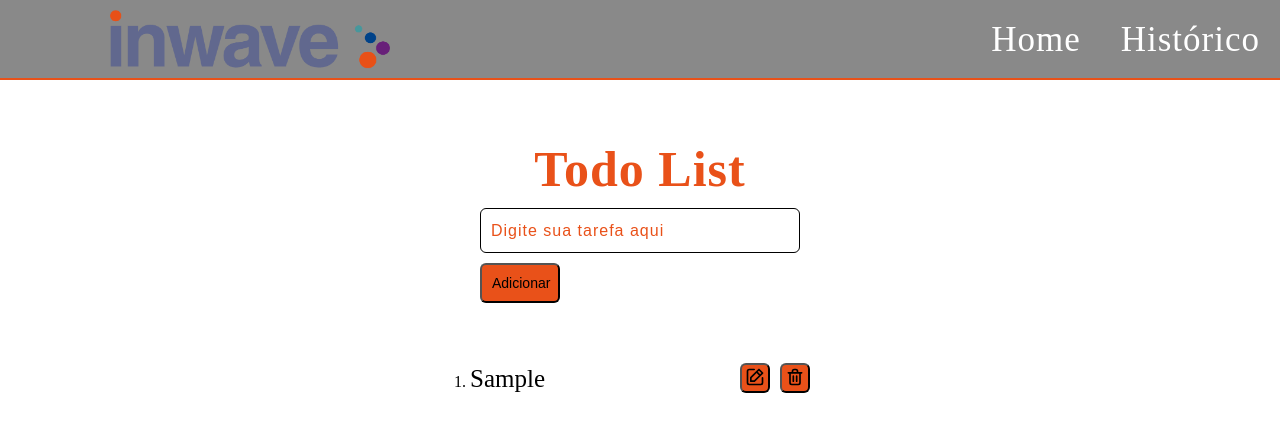
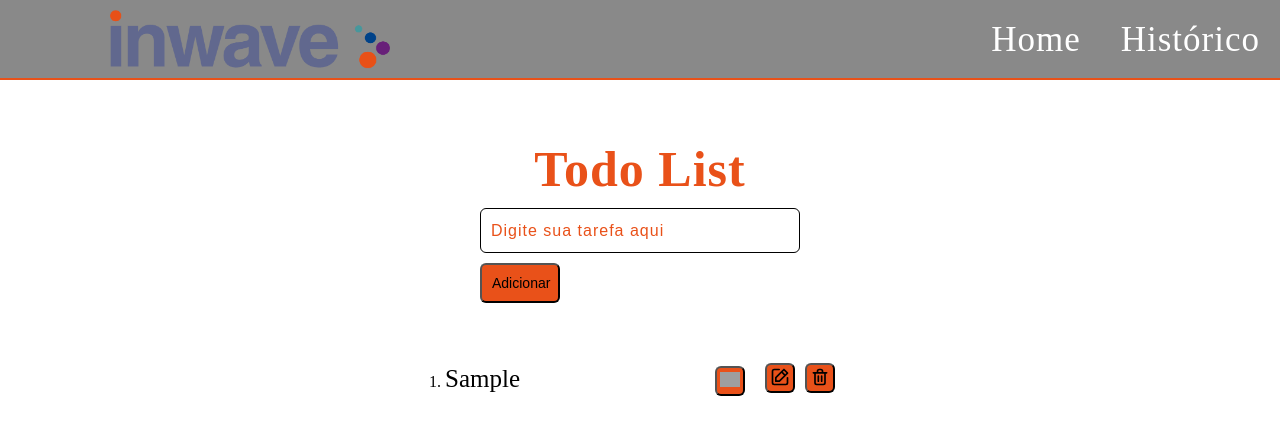
Before and after one commit to JoaoKeuwe/Project-todoList, a Vue app: page / in a window 1280 px wide. Both pictures are taken after typing "Sample" into the empty fields and a click on the input "Adicionar". Shown: the top 434 px of the page. Built offline with nearby package versions, Linux system fonts and the light colour scheme; grey boxes are pictures that could not be loaded.

Commit message:
feat: :fire: adicionando a lógica para o botão de tarefa finalizada

```diff
--- a/src/components/InputButton.vue
+++ b/src/components/InputButton.vue
@@ -22,15 +22,22 @@
     <!-- renderizando as listas com as tarefas juntamente com os botões de editar e de deletar -->
     <ol class="tasks">
       <li v-for="(todo, index) in tasks" :key="index">
-        <div class="tasks-li">
+        <div class="tasks-li" :class = "{buttonChecked: lineCheck }">
           {{ todo }}
         </div>
+        <button @click="lineCheck= !lineCheck" class="buttonCheck ">
+          <img src="../img/check.svg" alt="" style="width: 20px" />
+        </button>
+
         <button @click="editTask(index, todo)" class="buttonEdit">
           <img src="../img/edit.svg" alt="" style="width: 20px" />
         </button>
+
+
         <button @click="removeTask(index)" class="buttonDelete">
           <img src="../img/trash-alt.svg" alt="" style="width: 20px" />
         </button>
+
       </li>
     </ol>
   </main>
@@ -51,6 +58,7 @@ export default {
       editingTask: false,
       todo: "",
       tasks: [],
+      lineCheck: false,
       selectedTodo: null,
       selectedIndex: null,
     };
@@ -90,6 +98,7 @@ export default {
     removeTask(index) {
       this.tasks.splice(index, 1);
     },
+
   },
 };
 </script>
@@ -134,6 +143,21 @@ h1 {
   width: 80px;
   padding: 10px;
   background-color: #e95119;
+}
+
+.buttonChecked {
+  text-decoration: line-through;
+  opacity: calc(0.5);
+}
+
+.buttonCheck {
+  background-color: green;
+  margin-left: 20px;
+  width: 30px;
+  height: 30px;
+  display: inline-block;
+  background-color: #e95119;
+  border-radius: 6px;
 }
 
 .button:hover {
```
